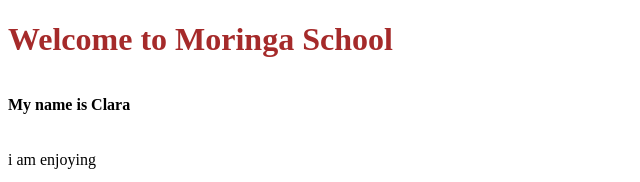
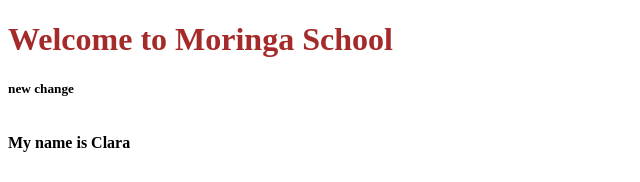
Before and after one commit to clarathuo1/mwihaki, a plain HTML site: page index.html in a window 1280 px wide. Shown: the top 182 px of the page, without its empty margins (0-640 px from the left). Drawn offline with Linux system fonts and the light colour scheme.

Commit message:
Second commit

```diff
--- a/index.html
+++ b/index.html
@@ -7,8 +7,9 @@
     <link rel="stylesheet" href="css/style.css">
 </head>
 <body>
-    <h1>Welcome to Moringa School</h1>
-    <h6>My name is Clara</h6>
+    <h1 id="header" class="wrapper">Welcome to Moringa School</h1>
+    <h5>new change</h5>
+    <h6 id="header" class="wrapper">My name is Clara</h6>
     <p>i am enjoying</p>
     <img src="https://images.unsplash.com/photo-1717157801607-47d172d858bf?w=500&auto=format&fit=crop&q=60&ixlib=rb-4.0.3&ixid=M3wxMjA3fDB8MHxlZGl0b3JpYWwtZmVlZHw1fHx8ZW58MHx8fHx8" alt="">
 </body>
```
